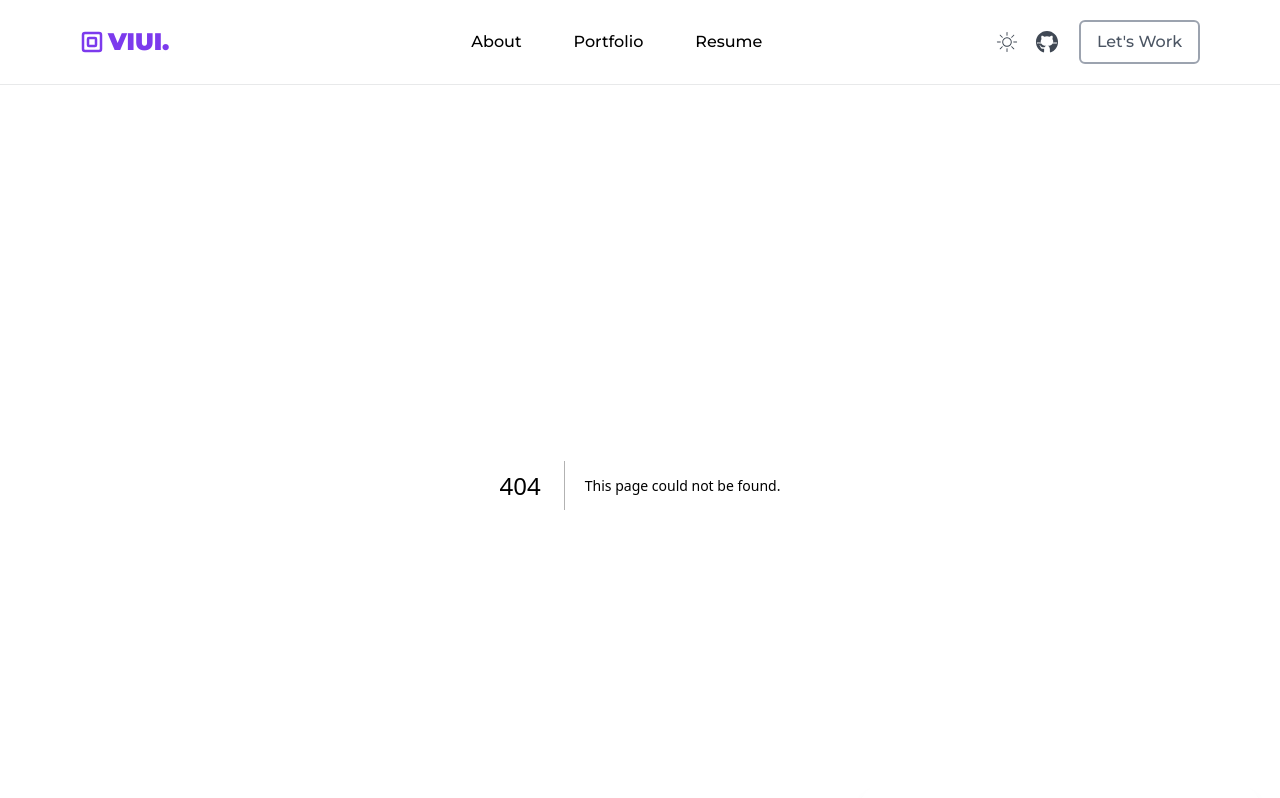
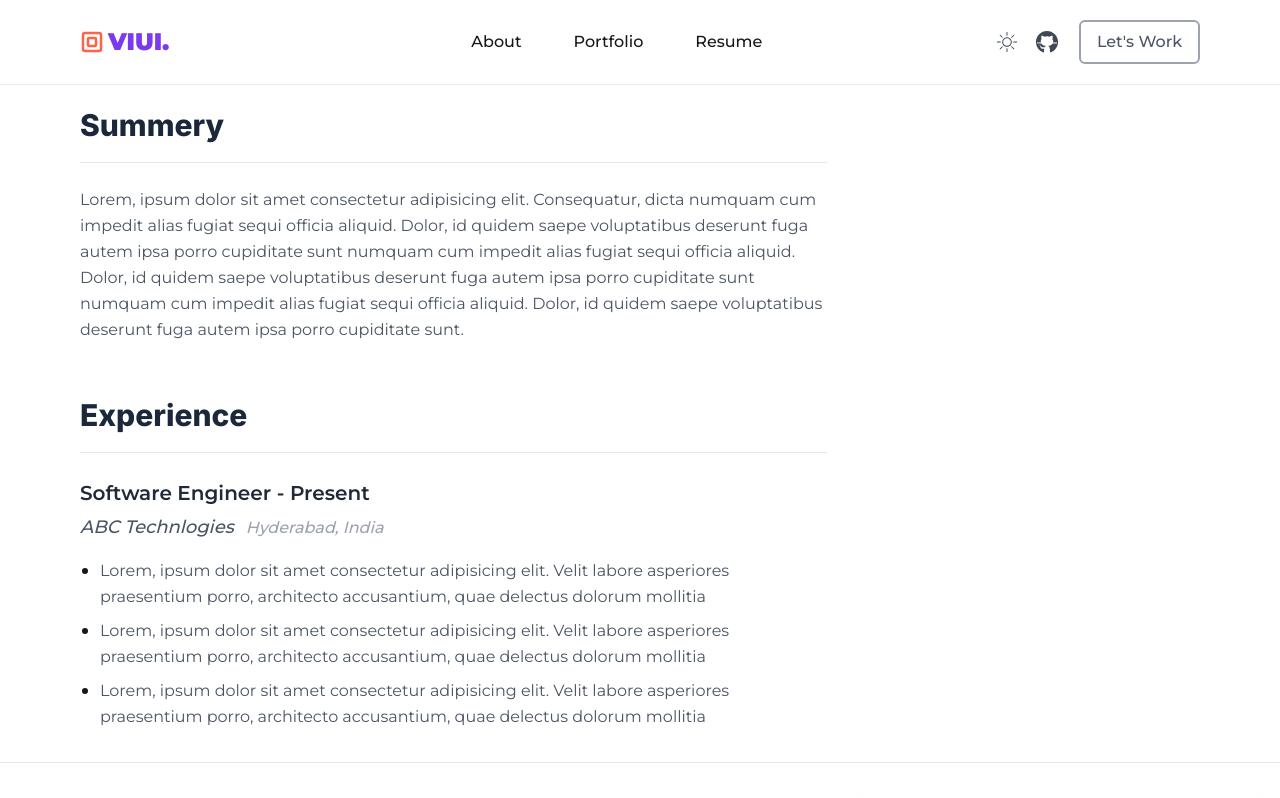
Before and after one commit to vijaywebtechy/portfolio, a Next.js app: page /resume in a window 1280 px wide. Before the commit this address had no page. Shown: the top 798 px of the page. Built offline with nearby package versions, Linux system fonts and the light colour scheme.

Commit message:
changes added

```diff
--- a/components/about/index.jsx
+++ b/components/about/index.jsx
@@ -21,7 +21,7 @@ const About = () => {
             className="mySwiper"
           >
             <SwiperSlide>
-              <div className="flex flex-col justify-between p-2 w-full h-full bg-white">
+              <div className="flex flex-col justify-between p-2 w-full h-full bg-white shadow-2xl">
                 <div className="border border-gray-200 w-full h-full rounded-xl relative overflow-hidden grayscale">
                   <Image
                     src={mine1}
--- a/components/cta/index.jsx
+++ b/components/cta/index.jsx
@@ -19,7 +19,7 @@ const CTA = ({ onContactSheet }) => {
           <button
             onClick={onContactSheet}
             href="#"
-            className="flex items-center justify-center gap-x-3 font-montserrat py-2 px-4 border-2 border-gray-400 text-base leading-normal rounded-md font-medium text-gray-600
+            className="flex items-center justify-center gap-x-3 font-montserrat py-2.5 px-4 border-2 border-gray-400 text-base leading-normal rounded-md font-medium text-gray-600
               hover:text-violet-800 hover:border-violet-800 group transition-all duration-300 group
   hover:shadow-[0_4px_20px_0_rgba(138,43,226,0.5),_0_4px_20px_0_rgba(255,99,71,0.5)]"
           >
--- a/components/header/header.jsx
+++ b/components/header/header.jsx
@@ -7,14 +7,14 @@ import { SquareSquare } from "lucide-react";
 
 const Header = ({ onContactSheet }) => {
   return (
-    <div class="border-b border-gray-800/10 font-montserrat h-50 z-10 sticky top-0 w-full bg-white/50 backdrop-blur">
+    <div class="border-b border-gray-800/10 font-montserrat h-50 z-10 sticky top-0 w-full bg-white/50 backdrop-blur h-[85px]">
       <div className="max-w-6xl mx-auto grid grid-cols-3 items-center justify-between p-4 h-full">
         <div>
           <Link
             href="/"
             className="flex items-center gap-x-1 py-2 font-montserrat text-2xl font-semibold leading-normal text-violet-600"
           >
-            <SquareSquare strokeWidth={2.5} />
+            <SquareSquare strokeWidth={2.5} className="text-[#FF6347]" />
             <strong>VIUI.</strong>
           </Link>
         </div>
@@ -32,7 +32,7 @@ const Header = ({ onContactSheet }) => {
             Portfolio
           </Link>
           <Link
-            href="#"
+            href="/resume"
             className="px-4 py-2 hover:text-gray-800 border-2 border-transparent hover:border-gray-400 rounded-md"
           >
             Resume
--- a/components/heroSection/heroSection.module.scss
+++ b/components/heroSection/heroSection.module.scss
@@ -2,9 +2,7 @@
     background-image: url('/images/background/hero-bg.jpg');
     background-size: cover;
     background-position: center;
-    h1{
-        // text-shadow: 0.02em 0.02em 0 Brown, 0 0 0.5em rgb(207, 130, 238);
-    }
+    height: calc(100vh - 165px);
 }
 
 // .proImg{
--- a/components/heroSection/index.jsx
+++ b/components/heroSection/index.jsx
@@ -12,7 +12,7 @@ import Image from "next/image";
 const HeroSection = ({ onContactSheet }) => {
   return (
     <div
-      className={`relative ${styles.heroSection} h-svh -my-[80px] flex items-center bg-black`}
+      className={`relative ${styles.heroSection} flex items-center bg-black`}
     >
       <div className="max-w-6xl mx-auto p-4 grid grid-cols-1 md:grid-cols-12 gap-4">
         <div className="md:col-span-9">
@@ -45,7 +45,7 @@ const HeroSection = ({ onContactSheet }) => {
             <button
               onClick={onContactSheet}
               href="#"
-              className="flex items-center justify-center gap-x-3 font-montserrat py-2 px-4 border-2 text-base leading-normal rounded-md font-medium
+              className="flex items-center justify-center gap-x-3 font-montserrat py-2.5 px-5 border-2 text-base leading-normal rounded-md font-medium
               text-violet-800 border-violet-800 transition-all duration-300 group
   shadow-[0_4px_20px_0_rgba(138,43,226,0.5),_0_4px_20px_0_rgba(255,99,71,0.5)]"
             >
@@ -58,7 +58,7 @@ const HeroSection = ({ onContactSheet }) => {
             </button>
             <button
               href="#"
-              className="h-[50px] min-w-40 flex items-center justify-center font-montserrat py-2 px-4 border-2 border-gray-400 text-base leading-normal rounded-md font-medium text-gray-600"
+              className="h-[54px] min-w-40 flex items-center justify-center font-montserrat py-2.5 px-5 text-base border-2 border-gray-400 leading-normal rounded-md font-medium text-gray-600"
             >
               Resume
             </button>
--- a/components/testimonials/index.jsx
+++ b/components/testimonials/index.jsx
@@ -86,7 +86,7 @@ const Testimonials = () => {
                 onClick={() => swiperRef.current?.slidePrev()}
                 disabled={isPrevDisabled}
               >
-                <CircleChevronLeft strokeWidth={1} size={46} />
+                <CircleChevronLeft strokeWidth={1} size={50} />
               </button>
               <button
                 className={`bg-transparent text-gray-600 rounded-full transition-all duration-300 group
@@ -96,7 +96,7 @@ const Testimonials = () => {
                 onClick={() => swiperRef.current?.slideNext()}
                 disabled={isNextDisabled}
               >
-                <CircleChevronRight strokeWidth={1} size={46} />
+                <CircleChevronRight strokeWidth={1} size={50} />
               </button>
             </div>
           </div>
@@ -144,7 +144,7 @@ const Testimonials = () => {
                 onClick={() => swiperRef.current?.slidePrev()}
                 disabled={isPrevDisabled}
               >
-                <CircleChevronLeft strokeWidth={1} size={46} />
+                <CircleChevronLeft strokeWidth={1} size={50} />
               </button>
               <button
                 className={`bg-transparent text-violet-600 ${
@@ -155,7 +155,7 @@ const Testimonials = () => {
                 onClick={() => swiperRef.current?.slideNext()}
                 disabled={isNextDisabled}
               >
-                <CircleChevronRight strokeWidth={1} size={46} />
+                <CircleChevronRight strokeWidth={1} size={50} />
               </button>
             </div>
           </div>
--- a/components/whychooseme/index.jsx
+++ b/components/whychooseme/index.jsx
@@ -35,7 +35,7 @@ const skills = [
 
 const WhyChooseMe = () => {
   return (
-    <section className="w-full py-20 bg-white">
+    <section className="w-full py-20 bg-white whychooseme">
       <div className="w-full max-w-6xl mx-auto p-4">
         <div className="w-full flex flex-col md:flex-row gap-x-4">
           <div className="w-full md:w-6/12">
--- a/components/works/index.jsx
+++ b/components/works/index.jsx
@@ -152,7 +152,7 @@ const Works = () => {
             onClick={() => swiperRef.current?.slidePrev()}
             disabled={isPrevDisabled}
           >
-            <CircleChevronLeft strokeWidth={1} size={46} />
+            <CircleChevronLeft strokeWidth={1} size={50} />
           </button>
           <button
             className={`bg-transparent text-gray-600 rounded-full transition-all duration-300 group
@@ -162,7 +162,7 @@ const Works = () => {
             onClick={() => swiperRef.current?.slideNext()}
             disabled={isNextDisabled}
           >
-            <CircleChevronRight strokeWidth={1} size={46} />
+            <CircleChevronRight strokeWidth={1} size={50} />
           </button>
         </div>
       </div>
--- /dev/null
+++ b/pages/resume/index.jsx
@@ -0,0 +1,74 @@
+import React from "react";
+import styles from "./resume.module.scss";
+
+const TitleHeading = ({ titleHeading }) => {
+  return (
+    <h2 className="title-heading font-inter text-3xl leading-relaxed font-extrabold border-b pb-3 text-[#1b273b] mb-6">
+      {titleHeading}
+    </h2>
+  );
+};
+
+const Resume = () => {
+  return (
+    <section>
+      <div className="w-full max-w-6xl mx-auto p-4 bg-white">
+        <div className="w-full flex md:flex-row flex-col">
+          <div className="w-8/12">
+            <TitleHeading titleHeading="Summery" />
+            <p className="font-montserrat text-base font-normal leading-relaxed mb-12 text-gray-600">
+              Lorem, ipsum dolor sit amet consectetur adipisicing elit.
+              Consequatur, dicta numquam cum impedit alias fugiat sequi officia
+              aliquid. Dolor, id quidem saepe voluptatibus deserunt fuga autem
+              ipsa porro cupiditate sunt numquam cum impedit alias fugiat sequi
+              officia aliquid. Dolor, id quidem saepe voluptatibus deserunt fuga
+              autem ipsa porro cupiditate sunt numquam cum impedit alias fugiat
+              sequi officia aliquid. Dolor, id quidem saepe voluptatibus
+              deserunt fuga autem ipsa porro cupiditate sunt.
+            </p>
+            <TitleHeading titleHeading="Experience" />
+            <div>
+              <h3 className="font-montserrat text-xl font-semibold leading-relaxed text-gray-800">
+                Software Engineer - <span>Present</span>
+              </h3>
+              <div className="flex flex-wrap items-center gap-3 my-1">
+                <p className="font-montserrat text-lg font-medium leading-relaxed text-gray-600 italic">
+                  ABC Technlogies
+                </p>
+                <span className="font-montserrat text-base font-medium leading-relaxed text-gray-400 italic">
+                  Hyderabad, India
+                </span>
+              </div>
+              <ul className="list-disc pl-5 space-y-2 my-4">
+                <li>
+                  <p className="font-montserrat text-base leading-relaxed text-gray-600">
+                    Lorem, ipsum dolor sit amet consectetur adipisicing elit.
+                    Velit labore asperiores praesentium porro, architecto
+                    accusantium, quae delectus dolorum mollitia
+                  </p>
+                </li>
+                <li>
+                  <p className="font-montserrat text-base leading-relaxed text-gray-600">
+                    Lorem, ipsum dolor sit amet consectetur adipisicing elit.
+                    Velit labore asperiores praesentium porro, architecto
+                    accusantium, quae delectus dolorum mollitia
+                  </p>
+                </li>
+                <li>
+                  <p className="font-montserrat text-base leading-relaxed text-gray-600">
+                    Lorem, ipsum dolor sit amet consectetur adipisicing elit.
+                    Velit labore asperiores praesentium porro, architecto
+                    accusantium, quae delectus dolorum mollitia
+                  </p>
+                </li>
+              </ul>
+            </div>
+          </div>
+          <div className="w-4/12"></div>
+        </div>
+      </div>
+    </section>
+  );
+};
+
+export default Resume;
```
Also changed, not shown: pages/resume/resume.module.scss (added), public/images/background/999.jpg (added), styles/globals.scss (line endings or trailing spaces).
